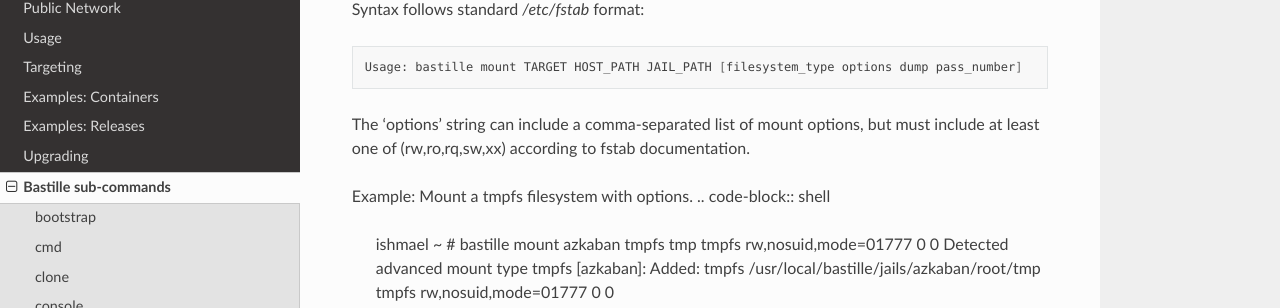
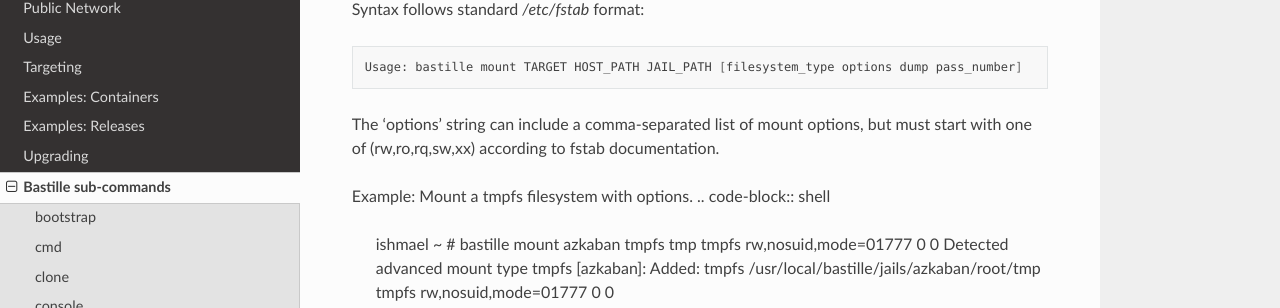
Before and after one commit to BastilleBSD/bastille, a Sphinx documentation site: the page built from docs/chapters/subcommands/mount.rst, in a window 1280 px wide and 1394 px high. Shown: the part 210-518 px from the top of the window. Built offline with Sphinx 7.4.7 and the Read the Docs theme 3.1.0, drawn with Linux system fonts in a browser that asks for light colours; pages that are not in the unit, such as notebooks, are missing from menus.

Commit message:
docs: Fix mount perms check docs

```diff
--- a/docs/chapters/subcommands/mount.rst
+++ b/docs/chapters/subcommands/mount.rst
@@ -10,7 +10,7 @@ Syntax follows standard `/etc/fstab` format:
 
   Usage: bastille mount TARGET HOST_PATH JAIL_PATH [filesystem_type options dump pass_number]
 
-The 'options' string can include a comma-separated list of mount options, but must include at least one of (rw,ro,rq,sw,xx) according to fstab documentation.
+The 'options' string can include a comma-separated list of mount options, but must start with one of (rw,ro,rq,sw,xx) according to fstab documentation.
 
 Example: Mount a tmpfs filesystem with options.
 .. code-block:: shell
```
